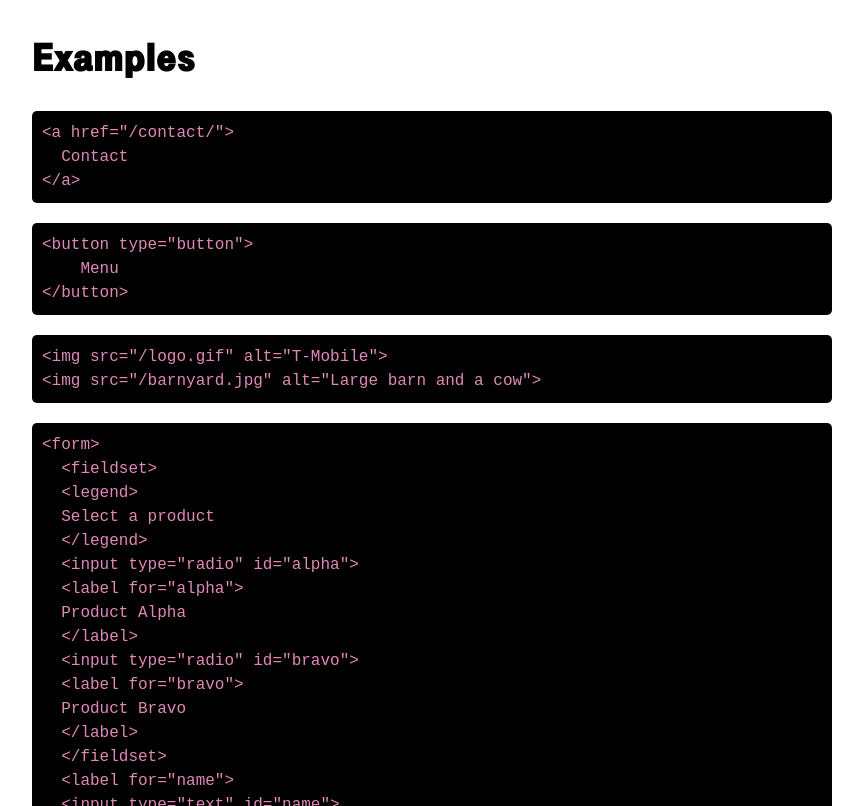
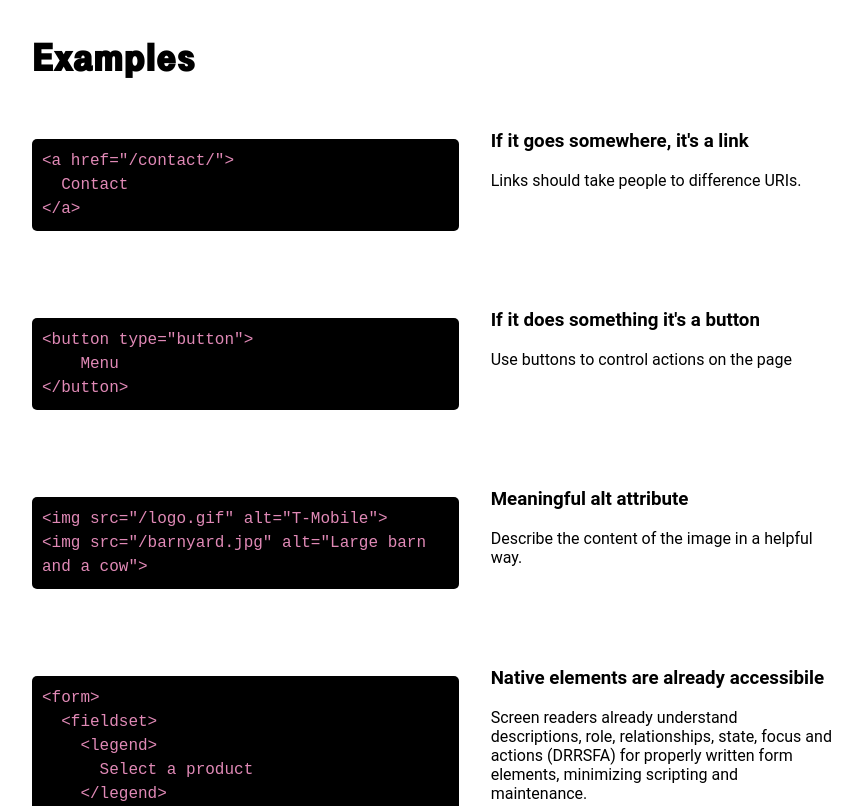
Before and after one commit to bobbyroe/developer-best-practices, a plain HTML site: page index.html in a window 1280 px wide. Shown: the part 1580-2386 px from the top of the page, without its empty margins (208-1071 px from the left). Drawn offline with Linux system fonts and the light colour scheme; files whose address does not match are found by name.

Commit message:
code snippet styling

```diff
--- a/html-snippets.js
+++ b/html-snippets.js
@@ -82,7 +82,7 @@ const snippets = [
 <h2>How we are different</h2>
 <h3>Our Pricing</h3>
 <p></p>
-  <p>Our Service</h3>
+<h3>Our Service</h3>
 <p></p>`,
   },
   {
@@ -93,10 +93,7 @@ const snippets = [
     code: `<figure>
   <figcaption>Sales Volume</figcaption>
   <img src="/chart.png"
-  alt="Sales diagram},
-  title: "",
-  text: "",
-  {code: showing
+    alt="Sales diagram, showing
     the huge success in Q4"
   longdesc="…">
 </figure>
@@ -112,7 +109,7 @@ const snippets = [
     <cite>
       Star Wars: The Phantom Menace
     </cite>
-  </figcaption
+  </figcaption>
 </figure>`,
   },
   {
@@ -123,10 +120,7 @@ const snippets = [
   I can focus on this element.
 </div>
 <div tabindex="-1">
-  This element can receive focus},
-  title: "",
-  text: "",
-  {code:
+  This element can receive focus,
   but isn't in the tab index.
 </div>`,
   },
--- a/index.css
+++ b/index.css
@@ -76,6 +76,19 @@ li:before {
   width: 2ex;
   content: '–';
 }
+#examples-container {
+  padding: 0;
+}
+figure {
+  display: grid;
+  grid-template-columns: 5fr 4fr;
+  grid-gap: 2rem;
+  width: 100%;
+  margin-inline-start: 0;
+}
+h3 {
+  color: #000;
+}
 .lang-html {
   background-color: #000;
   color: #e089b6;
@@ -83,7 +96,7 @@ li:before {
   font-size: 1rem;
   line-height: 1.5rem;
   padding: 10px;
-  margin: 0 0 20px;
+  margin: 0;
   border: 0;
   border-radius: 5px;
   white-space: pre-wrap;
--- a/index.html
+++ b/index.html
@@ -137,10 +137,16 @@
       </p>
     </main>
     <template id="code-snippet-box">
-      <pre>
-        <code class="lang-html">
+      <figure>
+        <pre>
+          <code class="lang-html">
         </code>
       </pre>
+        <figcaption>
+          <h3>Snippet title</h3>
+          <p>Brief description of snippet</p>
+        </figcaption>
+      </figure>
     </template>
     <script src="./html-snippets.js"></script>
     <script src="index.js"></script>
--- a/index.js
+++ b/index.js
@@ -5,9 +5,12 @@ function renderCodeSnippets() {
   snippets.forEach((s) => {
     const clone = template.content.cloneNode(true);
     const codeElement = clone.querySelector('.lang-html');
-    // console.log(s.code);
     codeElement.textContent = s.code;
-    container.appendChild(codeElement);
+    const title = clone.querySelector('h3');
+    title.textContent = s.title;
+    const description = clone.querySelector('p');
+    description.textContent = s.text;
+    container.appendChild(clone);
   });
 }
 
```
Lines whose indentation alone changed are shown as unchanged.
